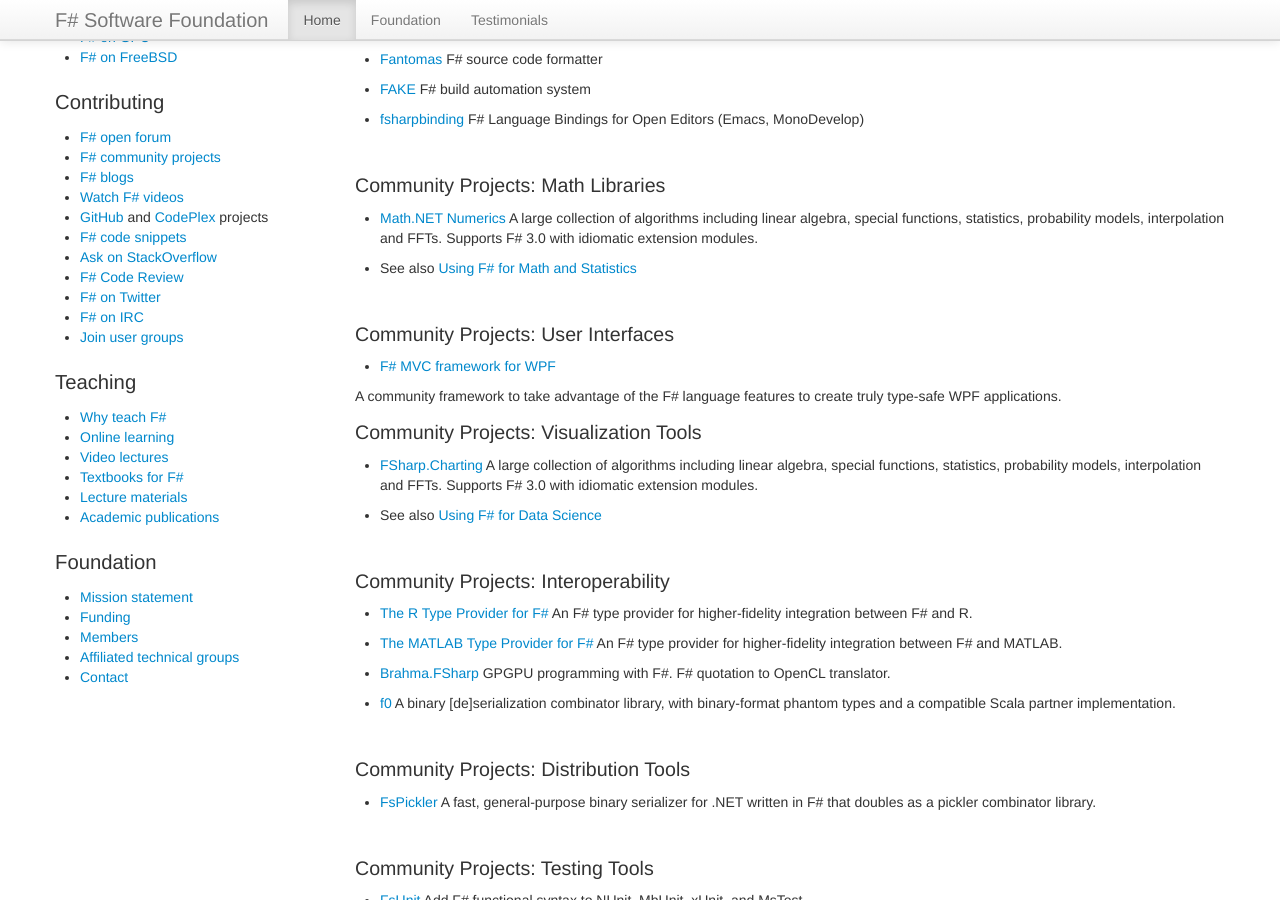
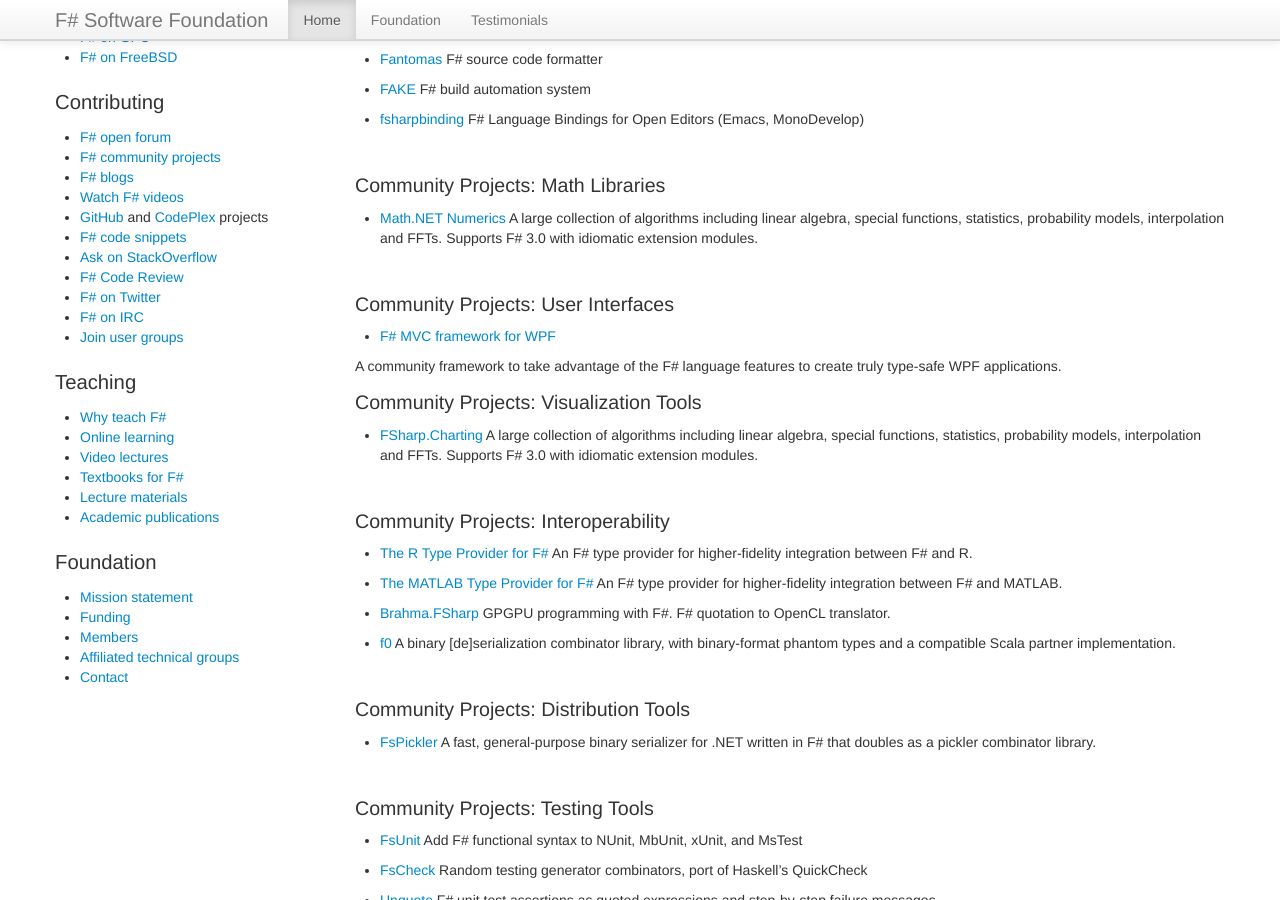
Before and after one commit to fsharp/fsharp.org, a Jekyll site: the page built from community/projects/index.md, in a window 1280 px wide and 900 px high, scrolled down 508 px. Built offline with Jekyll 4.4.1, drawn with Linux system fonts in a browser that asks for light colours; nearby versions of some CDN libraries; some web fonts are replaced; comment, search, counter and statistics services are not loaded.

Commit message:
Update index.md

```diff
--- a/community/projects/index.md
+++ b/community/projects/index.md
@@ -44,7 +44,6 @@
 
 *  [Math.NET Numerics](http://numerics.mathdotnet.com/) A large collection of algorithms including linear algebra, special functions, statistics, probability models, interpolation and FFTs. Supports F# 3.0 with idiomatic extension modules.
 
-*  See also [Using F# for Math and Statistics](/math)
 
 
 <br />
@@ -59,8 +58,6 @@
 ### Community Projects: Visualization Tools
 
 * [FSharp.Charting](http://numerics.mathdotnet.com/) A large collection of algorithms including linear algebra, special functions, statistics, probability models, interpolation and FFTs. Supports F# 3.0 with idiomatic extension modules.
-
-*  See also [Using F# for Data Science](/data-science)
 
 
 <br />
```
